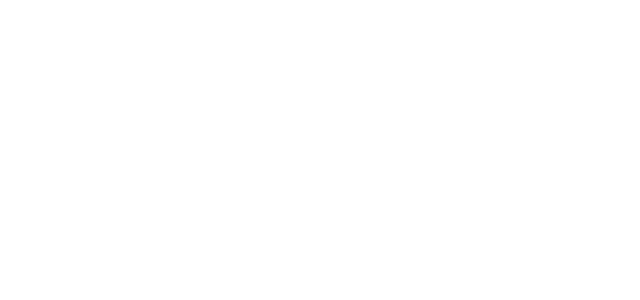
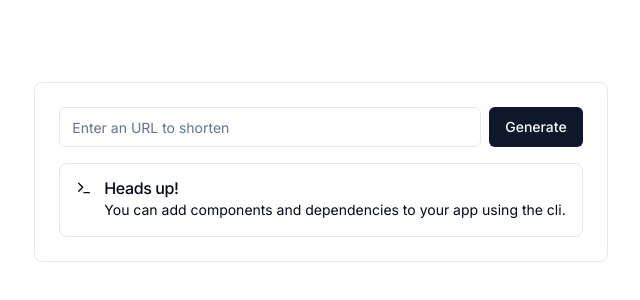
Before and after one commit to hasiburdev/url-shortener, a Next.js app: page / in a window 1280 px wide. Shown: the part 228-528 px from the top of the page, without its empty margins (319-959 px from the left). Built offline with nearby package versions, Linux system fonts and the light colour scheme.

Commit message:
Add input button

```diff
--- a/app/globals.css
+++ /dev/null
@@ -1,78 +0,0 @@
-@tailwind base;
-@tailwind components;
-@tailwind utilities;
-
-@layer base {
-  :root {
-    --background: 0 0% 100%;
-    --foreground: 222.2 84% 4.9%;
-
-    --muted: 210 40% 96.1%;
-    --muted-foreground: 215.4 16.3% 46.9%;
-
-    --popover: 0 0% 100%;
-    --popover-foreground: 222.2 84% 4.9%;
-
-    --card: 0 0% 100%;
-    --card-foreground: 222.2 84% 4.9%;
-
-    --border: 214.3 31.8% 91.4%;
-    --input: 214.3 31.8% 91.4%;
-
-    --primary: 222.2 47.4% 11.2%;
-    --primary-foreground: 210 40% 98%;
-
-    --secondary: 210 40% 96.1%;
-    --secondary-foreground: 222.2 47.4% 11.2%;
-
-    --accent: 210 40% 96.1%;
-    --accent-foreground: 222.2 47.4% 11.2%;
-
-    --destructive: 0 84.2% 60.2%;
-    --destructive-foreground: 210 40% 98%;
-
-    --ring: 215 20.2% 65.1%;
-
-    --radius: 0.5rem;
-  }
-
-  .dark {
-    --background: 222.2 84% 4.9%;
-    --foreground: 210 40% 98%;
-
-    --muted: 217.2 32.6% 17.5%;
-    --muted-foreground: 215 20.2% 65.1%;
-
-    --popover: 222.2 84% 4.9%;
-    --popover-foreground: 210 40% 98%;
-
-    --card: 222.2 84% 4.9%;
-    --card-foreground: 210 40% 98%;
-
-    --border: 217.2 32.6% 17.5%;
-    --input: 217.2 32.6% 17.5%;
-
-    --primary: 210 40% 98%;
-    --primary-foreground: 222.2 47.4% 11.2%;
-
-    --secondary: 217.2 32.6% 17.5%;
-    --secondary-foreground: 210 40% 98%;
-
-    --accent: 217.2 32.6% 17.5%;
-    --accent-foreground: 210 40% 98%;
-
-    --destructive: 0 62.8% 30.6%;
-    --destructive-foreground: 0 85.7% 97.3%;
-
-    --ring: 217.2 32.6% 17.5%;
-  }
-}
-
-@layer base {
-  * {
-    @apply border-border;
-  }
-  body {
-    @apply bg-background text-foreground;
-  }
-}
--- a/src/app/globals.css
+++ b/src/app/globals.css
@@ -2,26 +2,77 @@
 @tailwind components;
 @tailwind utilities;
 
-/* :root {
-  --foreground-rgb: 0, 0, 0;
-  --background-start-rgb: 214, 219, 220;
-  --background-end-rgb: 255, 255, 255;
-}
+@layer base {
+  :root {
+    --background: 0 0% 100%;
+    --foreground: 222.2 84% 4.9%;
 
-@media (prefers-color-scheme: dark) {
-  :root {
-    --foreground-rgb: 255, 255, 255;
-    --background-start-rgb: 0, 0, 0;
-    --background-end-rgb: 0, 0, 0;
+    --muted: 210 40% 96.1%;
+    --muted-foreground: 215.4 16.3% 46.9%;
+
+    --popover: 0 0% 100%;
+    --popover-foreground: 222.2 84% 4.9%;
+
+    --card: 0 0% 100%;
+    --card-foreground: 222.2 84% 4.9%;
+
+    --border: 214.3 31.8% 91.4%;
+    --input: 214.3 31.8% 91.4%;
+
+    --primary: 222.2 47.4% 11.2%;
+    --primary-foreground: 210 40% 98%;
+
+    --secondary: 210 40% 96.1%;
+    --secondary-foreground: 222.2 47.4% 11.2%;
+
+    --accent: 210 40% 96.1%;
+    --accent-foreground: 222.2 47.4% 11.2%;
+
+    --destructive: 0 84.2% 60.2%;
+    --destructive-foreground: 210 40% 98%;
+
+    --ring: 215 20.2% 65.1%;
+
+    --radius: 0.5rem;
+  }
+
+  .dark {
+    --background: 222.2 84% 4.9%;
+    --foreground: 210 40% 98%;
+
+    --muted: 217.2 32.6% 17.5%;
+    --muted-foreground: 215 20.2% 65.1%;
+
+    --popover: 222.2 84% 4.9%;
+    --popover-foreground: 210 40% 98%;
+
+    --card: 222.2 84% 4.9%;
+    --card-foreground: 210 40% 98%;
+
+    --border: 217.2 32.6% 17.5%;
+    --input: 217.2 32.6% 17.5%;
+
+    --primary: 210 40% 98%;
+    --primary-foreground: 222.2 47.4% 11.2%;
+
+    --secondary: 217.2 32.6% 17.5%;
+    --secondary-foreground: 210 40% 98%;
+
+    --accent: 217.2 32.6% 17.5%;
+    --accent-foreground: 210 40% 98%;
+
+    --destructive: 0 62.8% 30.6%;
+    --destructive-foreground: 0 85.7% 97.3%;
+
+    --ring: 217.2 32.6% 17.5%;
   }
 }
 
-body {
-  color: rgb(var(--foreground-rgb));
-  background: linear-gradient(
-      to bottom,
-      transparent,
-      rgb(var(--background-end-rgb))
-    )
-    rgb(var(--background-start-rgb));
-} */
+@layer base {
+  * {
+    @apply border-border;
+  }
+  body {
+    @apply bg-background text-foreground;
+  }
+}
--- a/src/app/page.tsx
+++ b/src/app/page.tsx
@@ -1,7 +1,24 @@
-import Image from "next/image";
+import { InputWithButton } from "@/components/input-with-button";
+import { Alert, AlertDescription, AlertTitle } from "@/components/ui/alert";
+import { Terminal } from "lucide-react";
 
 export default function Home() {
   return (
-    <main className="flex min-h-screen flex-col items-center justify-between p-24"></main>
+    <main className="min-h-screen flex items-center justify-center">
+      <div className="flex flex-col p-6 gap-4 border border-slate-200 rounded-lg">
+        <InputWithButton
+          placeholder="Enter an URL to shorten"
+          text="Generate"
+          className="max-w-full"
+        />
+        <Alert>
+          <Terminal className="h-4 w-4" />
+          <AlertTitle>Heads up!</AlertTitle>
+          <AlertDescription>
+            You can add components and dependencies to your app using the cli.
+          </AlertDescription>
+        </Alert>
+      </div>
+    </main>
   );
 }
--- /dev/null
+++ b/src/components/input-with-button.tsx
@@ -0,0 +1,32 @@
+import { Button } from "@/components/ui/button";
+import { Input } from "@/components/ui/input";
+import { cn } from "@/lib/utils";
+
+interface InputWithButtonProps {
+  text?: string;
+  placeholder?: string;
+  type?: string;
+  className?: string;
+  inputClassName?: string;
+  buttonClassName?: string;
+}
+
+export function InputWithButton({
+  placeholder,
+  text,
+  type = "text",
+  className,
+  inputClassName,
+  buttonClassName,
+}: InputWithButtonProps): JSX.Element {
+  return (
+    <div
+      className={cn("flex w-full max-w-sm items-center space-x-2", className)}
+    >
+      <Input className={inputClassName} type={type} placeholder={placeholder} />
+      <Button type="submit" className={buttonClassName}>
+        {text}
+      </Button>
+    </div>
+  );
+}
--- /dev/null
+++ b/src/components/ui/alert.tsx
@@ -0,0 +1,59 @@
+import * as React from "react"
+import { cva, type VariantProps } from "class-variance-authority"
+
+import { cn } from "@/lib/utils"
+
+const alertVariants = cva(
+  "relative w-full rounded-lg border p-4 [&:has(svg)]:pl-11 [&>svg+div]:translate-y-[-3px] [&>svg]:absolute [&>svg]:left-4 [&>svg]:top-4 [&>svg]:text-foreground",
+  {
+    variants: {
+      variant: {
+        default: "bg-background text-foreground",
+        destructive:
+          "border-destructive/50 text-destructive dark:border-destructive [&>svg]:text-destructive",
+      },
+    },
+    defaultVariants: {
+      variant: "default",
+    },
+  }
+)
+
+const Alert = React.forwardRef<
+  HTMLDivElement,
+  React.HTMLAttributes<HTMLDivElement> & VariantProps<typeof alertVariants>
+>(({ className, variant, ...props }, ref) => (
+  <div
+    ref={ref}
+    role="alert"
+    className={cn(alertVariants({ variant }), className)}
+    {...props}
+  />
+))
+Alert.displayName = "Alert"
+
+const AlertTitle = React.forwardRef<
+  HTMLParagraphElement,
+  React.HTMLAttributes<HTMLHeadingElement>
+>(({ className, ...props }, ref) => (
+  <h5
+    ref={ref}
+    className={cn("mb-1 font-medium leading-none tracking-tight", className)}
+    {...props}
+  />
+))
+AlertTitle.displayName = "AlertTitle"
+
+const AlertDescription = React.forwardRef<
+  HTMLParagraphElement,
+  React.HTMLAttributes<HTMLParagraphElement>
+>(({ className, ...props }, ref) => (
+  <div
+    ref={ref}
+    className={cn("text-sm [&_p]:leading-relaxed", className)}
+    {...props}
+  />
+))
+AlertDescription.displayName = "AlertDescription"
+
+export { Alert, AlertTitle, AlertDescription }
--- /dev/null
+++ b/src/components/ui/input.tsx
@@ -0,0 +1,25 @@
+import * as React from "react"
+
+import { cn } from "@/lib/utils"
+
+export interface InputProps
+  extends React.InputHTMLAttributes<HTMLInputElement> {}
+
+const Input = React.forwardRef<HTMLInputElement, InputProps>(
+  ({ className, type, ...props }, ref) => {
+    return (
+      <input
+        type={type}
+        className={cn(
+          "flex h-10 w-full rounded-md border border-input bg-background px-3 py-2 text-sm ring-offset-background file:border-0 file:bg-transparent file:text-sm file:font-medium placeholder:text-muted-foreground focus-visible:outline-none focus-visible:ring-2 focus-visible:ring-ring focus-visible:ring-offset-2 disabled:cursor-not-allowed disabled:opacity-50",
+          className
+        )}
+        ref={ref}
+        {...props}
+      />
+    )
+  }
+)
+Input.displayName = "Input"
+
+export { Input }
```
